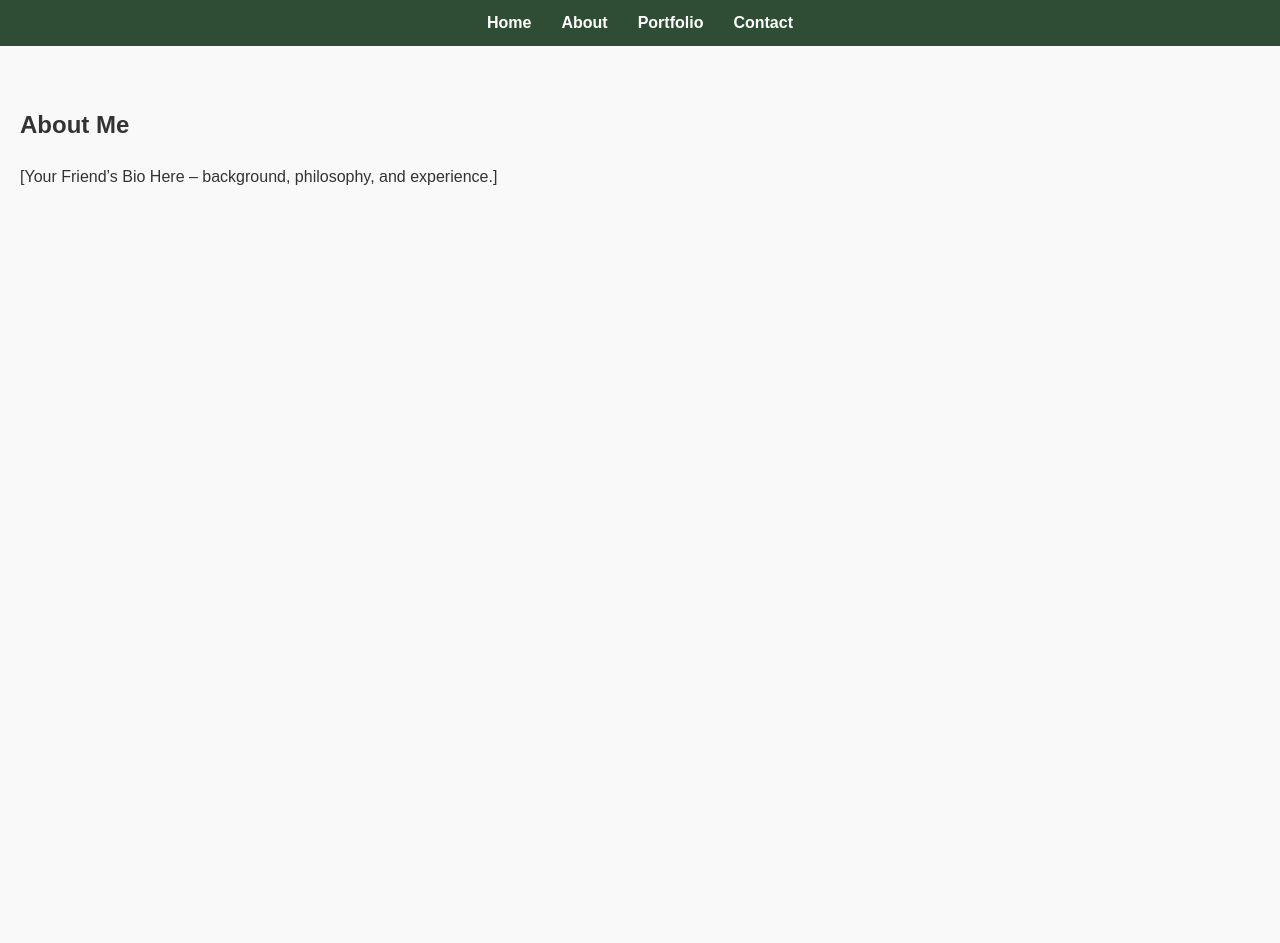
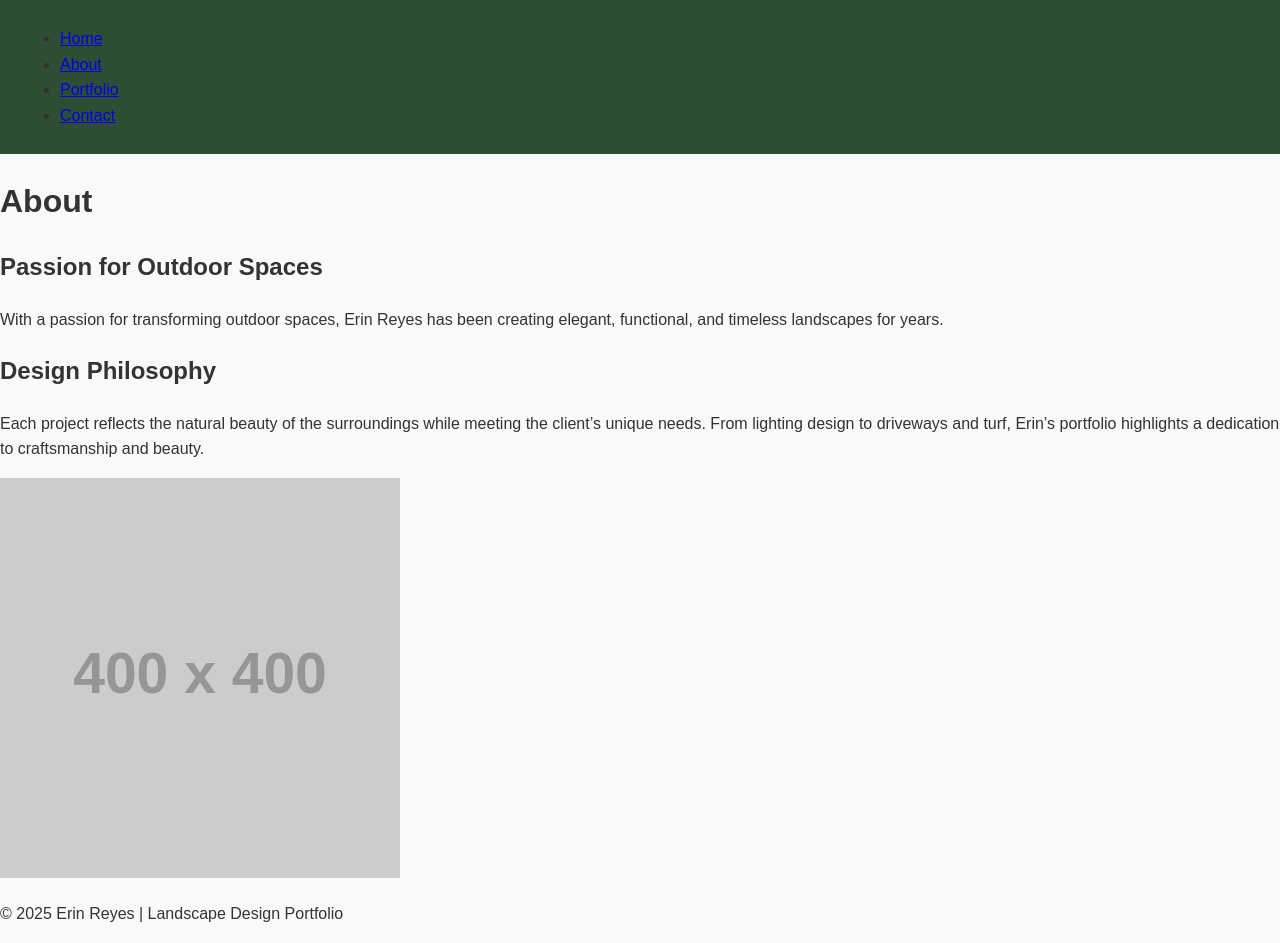
Before and after one commit to erinreyesmlp/Landscape-portfolio, a plain HTML site: page about.html in a window 1280 px wide. Before the commit the page ends 800 px from the top, so only its background shows below. Drawn offline with Linux system fonts and the light colour scheme; placeholder pictures from the web are drawn by us.

Commit message:
Update about.html

```diff
--- a/about.html
+++ b/about.html
@@ -3,23 +3,49 @@
 <head>
   <meta charset="UTF-8">
   <meta name="viewport" content="width=device-width, initial-scale=1.0">
-  <title>About Me</title>
+  <title>About | Landscape Portfolio</title>
   <link rel="stylesheet" href="css/style.css">
 </head>
 <body>
+  <!-- Navigation -->
   <header>
     <nav>
-      <ul class="nav">
+      <ul>
         <li><a href="index.html">Home</a></li>
-        <li><a href="about.html">About</a></li>
+        <li><a href="about.html" class="active">About</a></li>
         <li><a href="portfolio.html">Portfolio</a></li>
         <li><a href="contact.html">Contact</a></li>
       </ul>
     </nav>
   </header>
-  <section class="about">
-    <h1>About Me</h1>
-    <p>[Your Friend’s Bio Here – background, philosophy, and experience.]</p>
-  </section>
+
+  <!-- About Content -->
+  <main class="about-container">
+    <h1>About</h1>
+    <div class="about-box">
+      <div class="about-text">
+        <h2>Passion for Outdoor Spaces</h2>
+        <p>
+          With a passion for transforming outdoor spaces, Erin Reyes has been creating elegant,
+          functional, and timeless landscapes for years.
+        </p>
+
+        <h2>Design Philosophy</h2>
+        <p>
+          Each project reflects the natural beauty of the surroundings while meeting the client’s unique needs.
+          From lighting design to driveways and turf, Erin’s portfolio highlights a dedication to craftsmanship and beauty.
+        </p>
+      </div>
+
+      <div class="about-image">
+        <img src="https://via.placeholder.com/400x400" alt="Portrait of Erin Reyes">
+      </div>
+    </div>
+  </main>
+
+  <!-- Footer -->
+  <footer>
+    <p>© 2025 Erin Reyes | Landscape Design Portfolio</p>
+  </footer>
 </body>
 </html>
```
